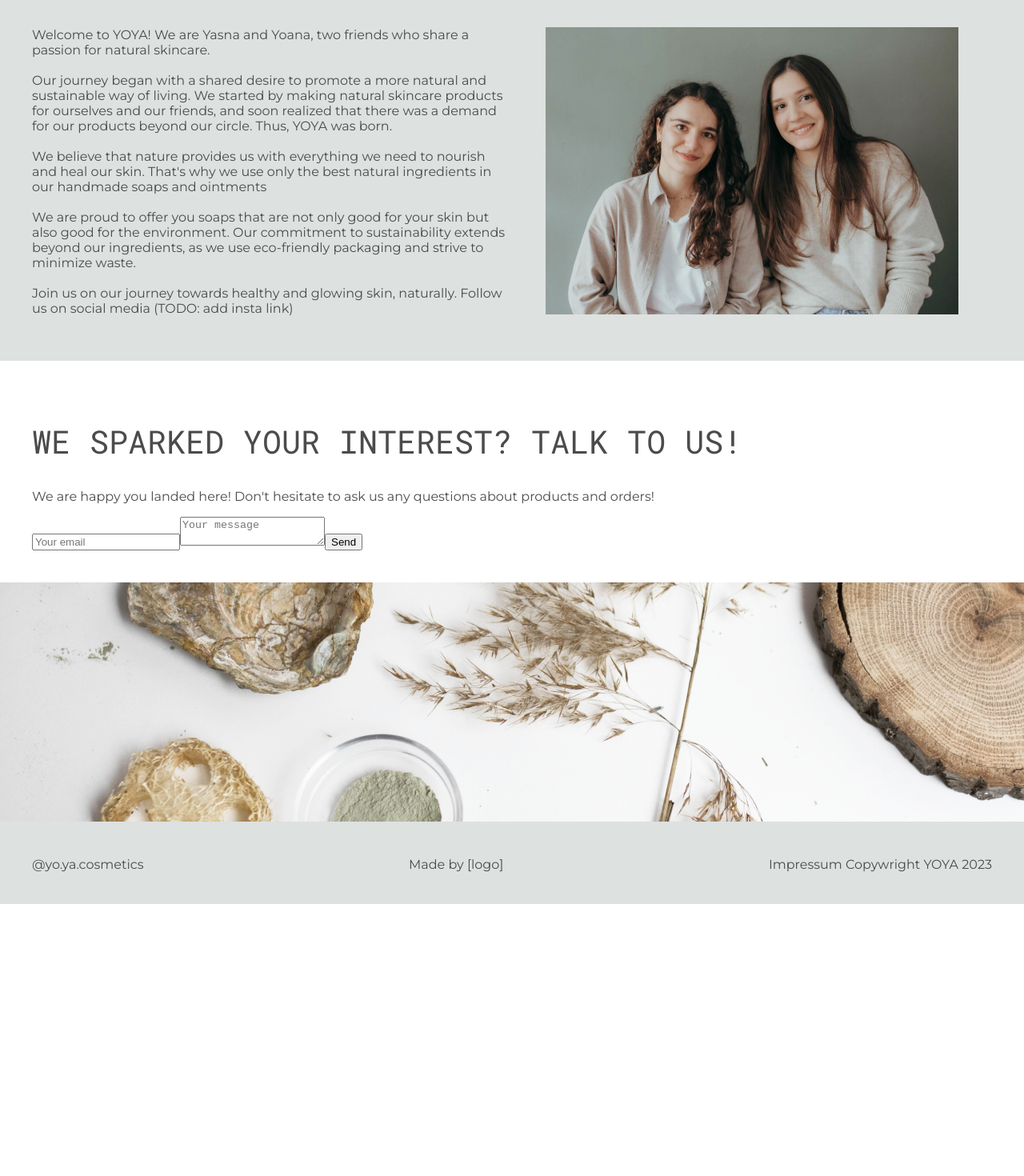
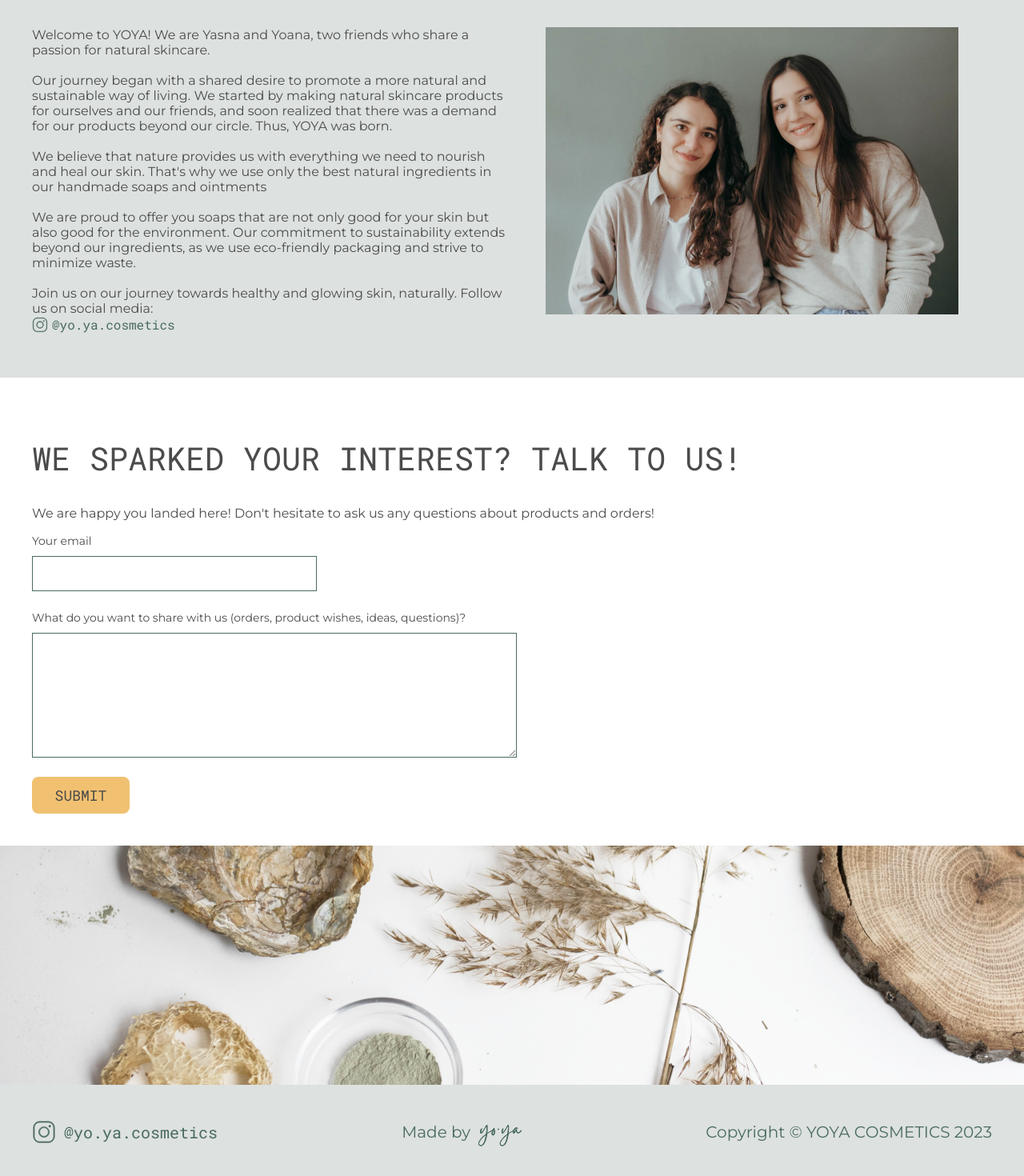
Before and after one commit to yoanad/yasnaandyoana.com, a React (Create React App) app: page / in a window 1280 px wide. Shown: the part 3383-4853 px from the top of the page at 80% size. Before the commit the page ends 4513 px from the top, so only its background shows below. Built offline with nearby package versions, Linux system fonts and the light colour scheme.

Commit message:
Finish desktop version

```diff
--- a/src/App.css
+++ b/src/App.css
@@ -58,3 +58,9 @@
   color: #4A6B5F;
   font-weight: 500;
 }
+
+button::-moz-focus-inner,
+input::-moz-focus-inner {
+  border: 0;
+  padding: 0;
+}
--- a/src/components/AboutUs.css
+++ b/src/components/AboutUs.css
@@ -29,3 +29,15 @@
 .image-column {
     text-align: center;
 }
+
+.about-us-column .instagram {
+    display: flex;
+    align-items: center;
+}
+
+.about-us-column svg {
+    width: 20px;
+    height: 20px;
+    margin-right: 5px;
+    color: #4A6B5F;
+}
--- a/src/components/AboutUs.js
+++ b/src/components/AboutUs.js
@@ -1,10 +1,11 @@
 import React from 'react';
 import './AboutUs.css';
 import founders from '../assets/founders.png'
+import { ReactComponent as Instagram } from '../assets/instagram.svg'
 
 const AboutUs = () => {
     return (
-        <section className="about-us-container">
+        <section className="about-us-container" id="about">
             <h1>ABOUT US</h1>
             <div className="about-us-columns">
                 <div className="about-us-column">
@@ -20,7 +21,13 @@
                         We are proud to offer you soaps that are not only good for your skin but also good for the environment. Our commitment to sustainability extends beyond our ingredients, as we use eco-friendly packaging and strive to minimize waste.
                         <br />
                         <br />
-                        Join us on our journey towards healthy and glowing skin, naturally. Follow us on social media (TODO: add insta link)</p>
+                        Join us on our journey towards healthy and glowing skin, naturally. Follow us on social media:
+                        <br />
+                        <span className='instagram'>
+                            <Instagram />
+                            <a href="https://www.instagram.com/yo.ya.cosmetics/">@yo.ya.cosmetics</a>
+                        </span>
+                    </p>
                 </div>
                 <div className="about-us-column image-column">
                     <img src={founders} />
--- a/src/components/ContactForm.css
+++ b/src/components/ContactForm.css
@@ -1,3 +1,56 @@
 .contact-form {
     padding: 40px;
 }
+
+.contact-form form {
+    display: flex;
+    flex-direction: column;
+}
+
+.contact-form form {
+    display: flex;
+    flex-direction: column;
+}
+
+.contact-form form label {
+    margin-bottom: 10px;
+    font-size: 14px;
+}
+
+.contact-form form input {
+    width: 350px;
+    min-height: 40px;
+    margin-bottom: 24px;
+    border-color: #4A6B5F;
+    border-style: solid;
+    border-width: 1px;
+}
+
+.contact-form textarea {
+    width: 600px;
+    min-height: 150px;
+    margin-bottom: 24px;
+    border-color: #4A6B5F;
+    border-style: solid;
+    border-width: 1px;
+}
+
+.contact-form button {
+    width: 122px;
+    height: 46px;
+    font-size: 18px;
+    text-transform: uppercase;
+    font-family: 'Roboto-Mono';
+    background: #F1C171;
+    border-radius: 8px;
+    border-width: 1px;
+    cursor: pointer;
+    color: #4B4B4B;
+    border-style: none;
+    border-color: transparent;
+    /* filter: brightness(1); */
+}
+
+.contact-form button:hover {
+    filter: brightness(0.95);
+}
--- a/src/components/ContactForm.js
+++ b/src/components/ContactForm.js
@@ -7,9 +7,11 @@
             <h1>We sparked your interest? Talk to us!</h1>
             <p>We are happy you landed here! Don't hesitate to ask us any questions about products and orders!</p>
             <form>
-                <input type="email" placeholder="Your email" />
-                <textarea placeholder="Your message"></textarea>
-                <button type="submit">Send</button>
+                <label for="email">Your email</label>
+                <input type="email" id="email" />
+                <label for="message">What do you want to share with us (orders, product wishes, ideas, questions)?</label>
+                <textarea id="message"></textarea>
+                <button type="submit">Submit</button>
             </form>
         </section>
     );
--- a/src/components/Footer.css
+++ b/src/components/Footer.css
@@ -2,10 +2,14 @@
     background-color: #DDE1E0;
 }
 
-footer img {
+footer .overlay {
     max-height: 300px;
     width: 100%;
     object-fit: cover;
+}
+
+footer svg path {
+    fill: #4A6B5F;
 }
 
 footer .content {
@@ -13,4 +17,33 @@
     display: flex;
     align-items: center;
     justify-content: space-between;
+    font-size: 20px;
+    color: #4A6B5F;
 }
+
+footer .content a {
+    font-size: 20px;
+}
+
+footer .content .instagram {
+    display: flex;
+    justify-content: center;
+    align-items: center;
+}
+
+footer .content .instagram svg {
+    margin-right: 10px;
+    height: 30px;
+    width: 30px;
+}
+
+footer .content .logo svg {
+    margin-left: 10px;
+    margin-bottom: -10px;
+}
+
+footer .content .logo {
+    display: flex;
+    justify-content: center;
+    align-items: center;
+}
--- a/src/components/Footer.js
+++ b/src/components/Footer.js
@@ -1,20 +1,25 @@
 import React from 'react';
 import './Footer.css';
 import footer from '../assets/footer.png';
+import { ReactComponent as Logo } from '../assets/logo.svg';
+import { ReactComponent as Instagram } from '../assets/instagram.svg'
 
 const Footer = () => {
     return (
         <footer>
-            <img src={footer} alt="Overlay with soaps" />
+            <img className="overlay" src={footer} alt="Overlay with soaps" />
             <div className='content'>
                 <div>
-                    @yo.ya.cosmetics
+                    <span className='instagram'>
+                        <Instagram />
+                        <a href="https://www.instagram.com/yo.ya.cosmetics/">@yo.ya.cosmetics</a>
+                    </span>
                 </div>
                 <div>
-                    Made by [logo]
+                    <span className='logo'>Made by <Logo /></span>
                 </div>
-                <div> Impressum
-                    Copywright YOYA 2023
+                <div>
+                    Copyright &copy; YOYA COSMETICS 2023
                 </div>
             </div>
         </footer>
--- a/src/components/Overview.js
+++ b/src/components/Overview.js
@@ -5,7 +5,7 @@
 
 const Overview = () => {
     return (
-        <section className="overview-container" href="products">
+        <section className="overview-container" id="products">
             <h1>Give your skin a nourishing clean!</h1>
             <p className='text'>Start today with our soap heroes!</p>
             <div className='image-wrapper'>
```
Also changed, not shown: src/assets/instagram.svg (added).
